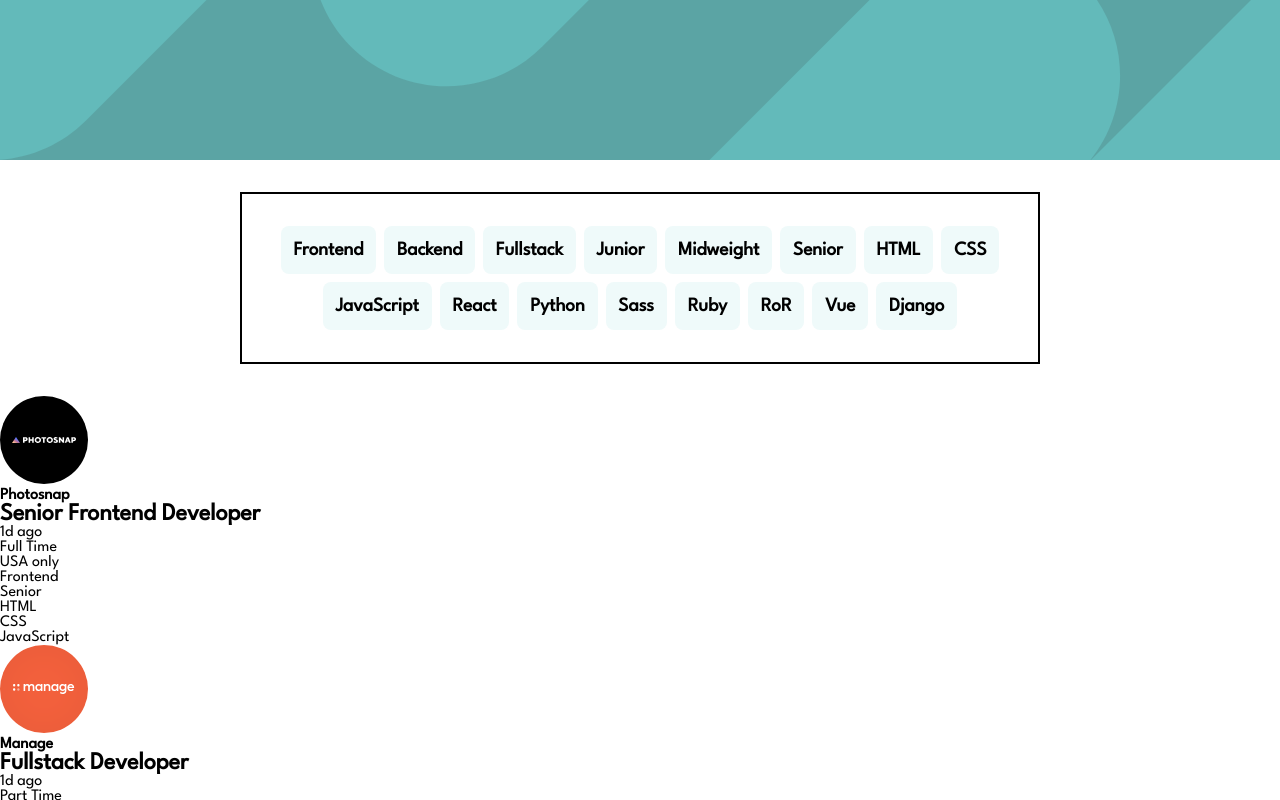
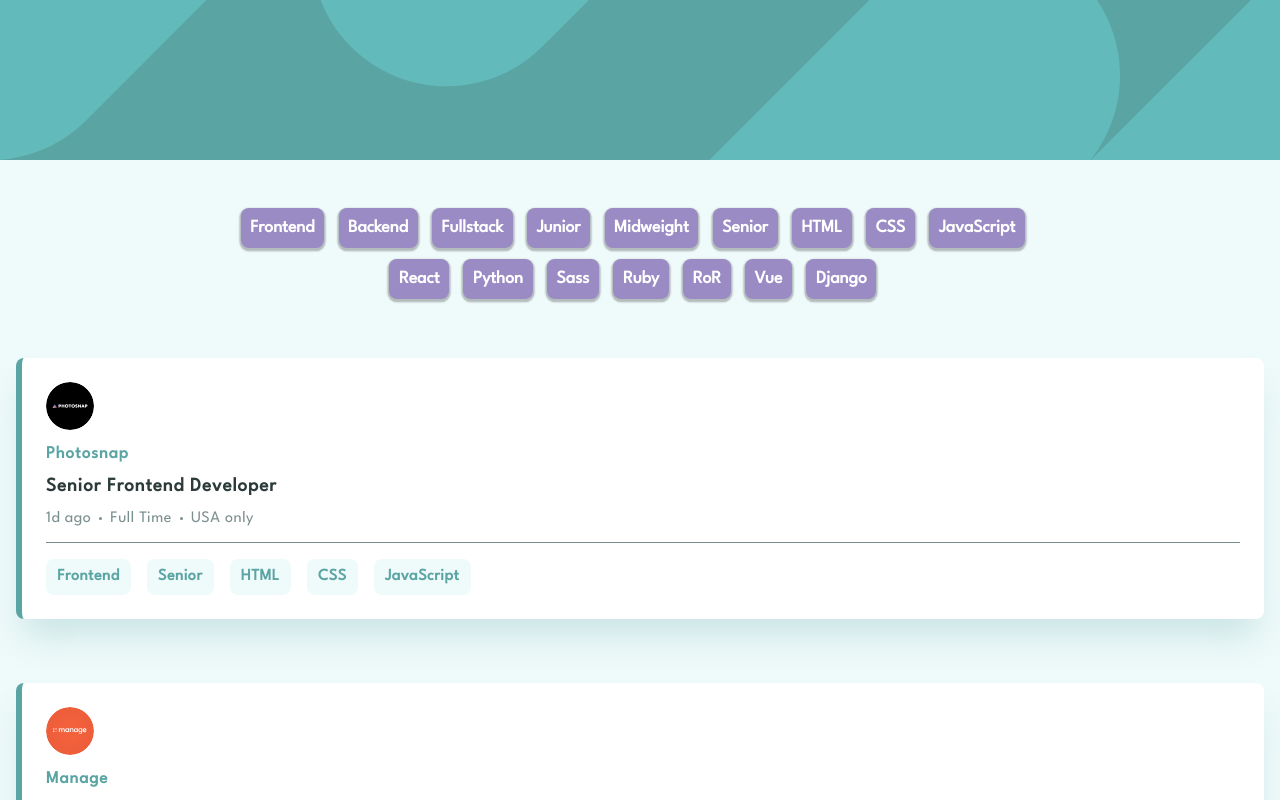
Before and after one commit to davemakara/job-listings, a React (Create React App) app: page / in a window 1280 px wide. Shown: the top 800 px of the page. Built offline with nearby package versions, Linux system fonts and the light colour scheme.

Commit message:
better interface, css styles added

```diff
--- a/src/App.jsx
+++ b/src/App.jsx
@@ -1,6 +1,8 @@
 import Header from "./components/Header";
 import JobCard from "./components/JobCard";
 import SkillsWrapper from "./components/SkillsWrapper";
+
+import styles from "./App.module.css";
 
 import { COMPANIES } from "./store/skills";
 
@@ -9,7 +11,7 @@ function App() {
     <div className="App">
       <Header />
       <SkillsWrapper />
-      <section>
+      <section className={styles["main-wrapper"]}>
         <ul>
           {COMPANIES.map((el) => (
             <JobCard item={el} key={el.id} />
--- /dev/null
+++ b/src/App.module.css
@@ -0,0 +1,3 @@
+.main-wrapper {
+  padding: 0 1rem;
+}
--- a/src/components/JobCard.jsx
+++ b/src/components/JobCard.jsx
@@ -2,14 +2,22 @@ import styles from "./JobCard.module.css";
 
 const JobCard = ({ item }) => {
   return (
+    <div className={styles["info-box-wrapper"]}>
+      <span className={styles["img-wrapper"]}>
+        <img src={item.image} />
+      </span>
       <div>
-      <img src={item.image} />
         <h4>{item.name}</h4>
         <h2>{item.vacancy}</h2>
+        <div className={styles["info-box"]}>
           <p>{item.date}</p>
+          <span className={styles.dot}></span>
           <p>{item.type}</p>
+          <span className={styles.dot}></span>
           <p>{item.country}</p>
-      <ul>
+        </div>
+      </div>
+      <ul className={styles["card-skills"]}>
         {item.skills.map((el) => (
           <li key={el}>{el}</li>
         ))}
--- a/src/components/JobCard.module.css
+++ b/src/components/JobCard.module.css
@@ -0,0 +1,82 @@
+.info-box-wrapper {
+  background: #fff;
+  padding: 1.5rem 1.5rem 0.5rem;
+  border-left: 0.4rem solid #5ba4a4;
+  border-radius: 0.5rem;
+  box-shadow: 0 1.5rem 2rem -0.5rem rgba(91, 164, 164, 0.25);
+  margin-bottom: 4rem;
+}
+.img-wrapper {
+  display: block;
+  width: 3rem;
+  height: 3rem;
+  border-radius: 50%;
+  overflow: hidden;
+}
+
+.img-wrapper img {
+  max-width: 100%;
+  height: auto;
+  display: block;
+  transition: 0.5s ease-out;
+}
+
+.info-box-wrapper h4,
+.info-box-wrapper h2 {
+  margin: 1rem 0;
+}
+
+.info-box-wrapper h4 {
+  font-weight: 700;
+  color: #5ba4a4;
+  font-size: 17px;
+  letter-spacing: 1px;
+}
+
+.info-box-wrapper h2 {
+  color: #2c3a3a;
+  transition: 0.5s;
+  font-size: 19px;
+  letter-spacing: 1px;
+}
+
+.info-box {
+  color: #7b8e8e;
+  letter-spacing: 0.5px;
+  padding: 0 0 1rem;
+  display: flex;
+  align-items: center;
+  gap: 0.5rem;
+  border-bottom: 1px solid #7b8e8e;
+  margin: 0 0 1rem;
+}
+
+.dot {
+  display: block;
+  width: 3px;
+  height: 3px;
+  border-radius: 50%;
+  background-color: #7b8e8e;
+}
+
+.card-skills {
+  display: flex;
+  flex-wrap: wrap;
+}
+
+.card-skills li {
+  display: flex;
+  align-items: center;
+  min-height: 2.2rem;
+  font-size: 1rem;
+  font-weight: 600;
+  letter-spacing: 0.5px;
+  color: #5ba4a4;
+  background: #effafa;
+  border-radius: 0.5rem;
+  padding: 0 0.7rem;
+  cursor: pointer;
+  transition: 0.5s ease-in-out;
+  margin-bottom: 1rem;
+  margin-right: 1rem;
+}
--- a/src/components/SkillsWrapper.jsx
+++ b/src/components/SkillsWrapper.jsx
@@ -16,6 +16,8 @@ const SkillsWrapper = () => {
       return newItems;
     });
   };
+
+  console.log(clickedItems);
 
   return (
     <div className={styles["skills-wrapper"]}>
--- a/src/components/SkillsWrapper.module.css
+++ b/src/components/SkillsWrapper.module.css
@@ -2,34 +2,37 @@
   width: 100%;
   display: flex;
   justify-content: center;
-  padding: 2rem;
+  padding: 2rem 1rem;
 }
 
 .skills-wrapper ul {
-  padding: 2rem 0;
+  padding: 1rem 0;
   display: flex;
   max-width: 50rem;
   flex-wrap: wrap;
-  column-gap: 0.5rem;
-  row-gap: 0.5rem;
+  /* column-gap: 0.6rem;
+  row-gap: 0.6rem; */
   justify-content: center;
-  font-size: 1.2rem;
-  border: 2px solid black;
+  font-size: 1.1rem;
+  color: #fff;
+  /* border: 2px solid black; */
 }
 
 .skills-btn {
+  margin: 0 0.9rem 0.7rem 0;
   display: flex;
   align-items: center;
-  min-height: 3rem;
-
+  min-height: 2.5rem;
+  /* letter-spacing: 1px; */
   font-weight: 700;
-  background: #effafa;
-  border-radius: 0.5rem;
-  padding: 0 0.8rem;
+  background: #9a8bc5;
+  border-radius: 8px;
+  padding: 0 0.6rem;
   cursor: pointer;
-  transition: 0.5s ease-in-out;
+  transition: 0.2s ease-in-out;
+  box-shadow: 0 0.1rem 0.1rem 0.1rem rgba(0, 0, 0, 0.25);
 }
 
 .btn-clicked {
-  background: #5e7070;
+  background: #5f4e88;
 }
--- a/src/index.css
+++ b/src/index.css
@@ -10,4 +10,5 @@
 
 body {
   font-family: "League Spartan", sans-serif;
+  background-color: #effafa;
 }
```
Lines whose indentation alone changed are shown as unchanged.
